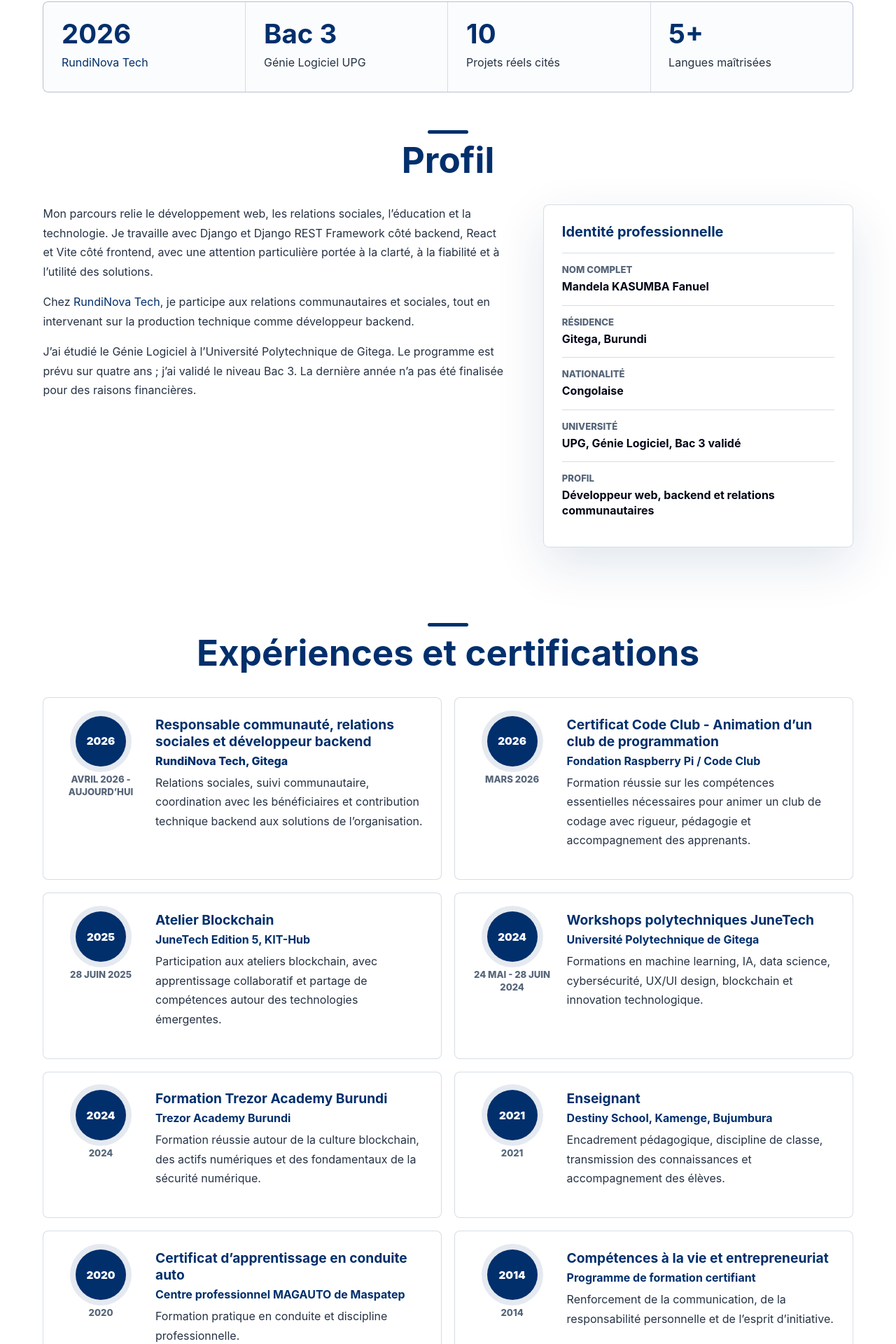
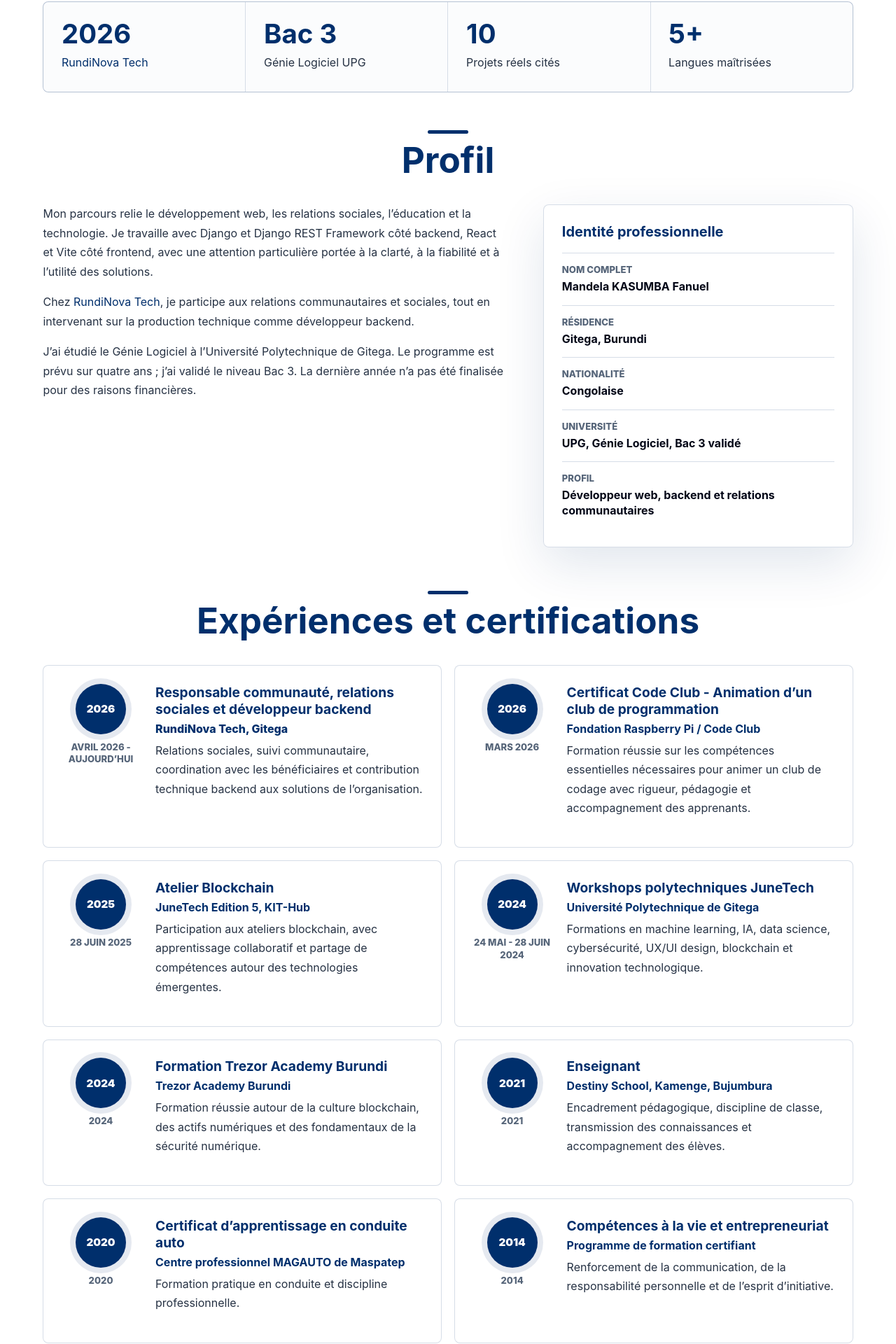
Before and after one commit to MandelaFanuel/portofolio_fixed, a React (Vite) app: page / in a window 1280 px wide. Shown: the part 959-2879 px from the top of the page at 70% size. Built offline with nearby package versions, Linux system fonts and the light colour scheme.

Commit message:
Equalize key section gaps

```diff
--- a/src/styles/app.css
+++ b/src/styles/app.css
@@ -17,6 +17,7 @@
   --page-pad: clamp(16px, 4.8vw, 92px);
   --section-space: clamp(46px, 4.2vw, 78px);
   --section-gap: clamp(28px, 3vw, 52px);
+  --section-edge: clamp(24px, 2.4vw, 38px);
 }
 
 :root[data-theme='dark'] {
@@ -236,6 +237,18 @@ footer img {
 .section-pad {
   width: 100%;
   padding: var(--section-space) var(--page-pad);
+}
+
+.about-section,
+.journey-sections,
+.projects-section {
+  padding-bottom: var(--section-edge);
+}
+
+.journey-sections,
+#skills,
+.contact-section {
+  padding-top: var(--section-edge);
 }
 
 .hero {
@@ -983,6 +996,7 @@ footer .social-links {
     --page-pad: 14px;
     --section-space: 42px;
     --section-gap: 24px;
+    --section-edge: 22px;
   }
 
   .navbar {
@@ -1032,6 +1046,18 @@ footer .social-links {
     padding-block: var(--section-space);
   }
 
+  .about-section,
+  .journey-sections,
+  .projects-section {
+    padding-bottom: var(--section-edge);
+  }
+
+  .journey-sections,
+  #skills,
+  .contact-section {
+    padding-top: var(--section-edge);
+  }
+
   .hero.section-pad {
     padding-top: 20px;
   }
```
